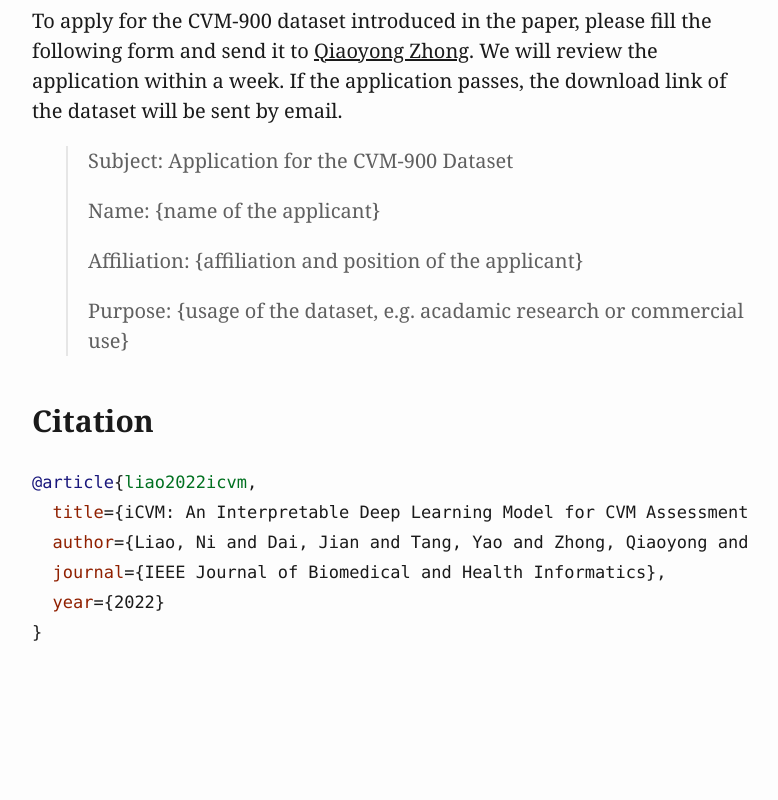
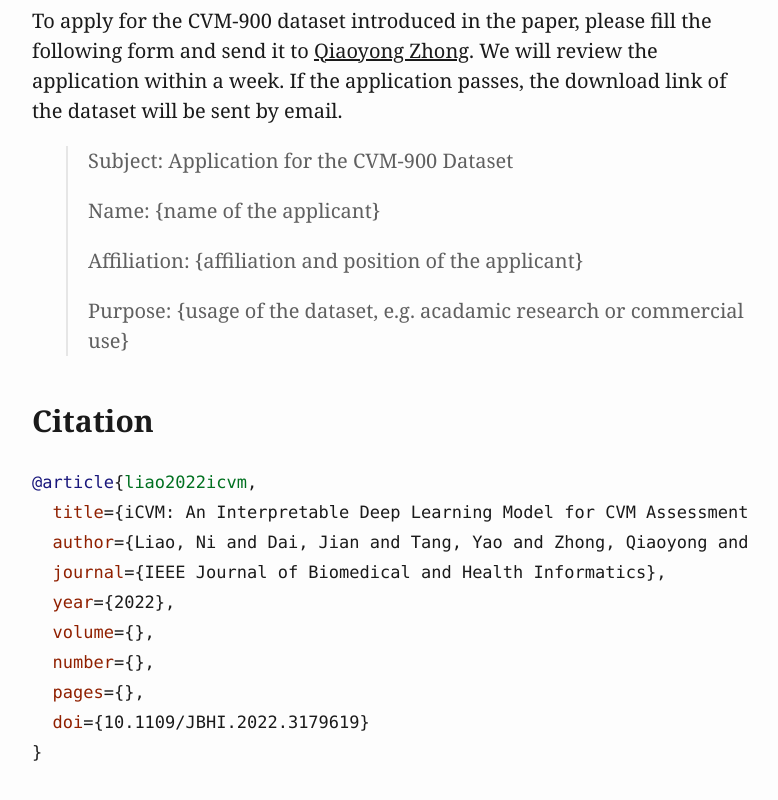
Before and after one commit to iCVM/iCVM.github.io, a plain HTML site: page index.html in a window 1280 px wide. Shown: the part 1842-2642 px from the top of the page, without its empty margins (248-1026 px from the left). Before the commit the page ends 2560 px from the top, so only its background shows below. Drawn offline with Linux system fonts and the light colour scheme.

Commit message:
add doi of the paper

```diff
--- a/index.html
+++ b/index.html
@@ -284,7 +284,11 @@ class="sourceCode bibtex"><code class="sourceCode bibtex"><span id="cb1-1"><a hr
 <span id="cb1-2"><a href="#cb1-2" aria-hidden="true" tabindex="-1"></a>  <span class="dt">title</span>={iCVM: An Interpretable Deep Learning Model for CVM Assessment under Label Uncertainty},</span>
 <span id="cb1-3"><a href="#cb1-3" aria-hidden="true" tabindex="-1"></a>  <span class="dt">author</span>={Liao, Ni and Dai, Jian and Tang, Yao and Zhong, Qiaoyong and Mo, Shuixue},</span>
 <span id="cb1-4"><a href="#cb1-4" aria-hidden="true" tabindex="-1"></a>  <span class="dt">journal</span>={IEEE Journal of Biomedical and Health Informatics},</span>
-<span id="cb1-5"><a href="#cb1-5" aria-hidden="true" tabindex="-1"></a>  <span class="dt">year</span>={2022}</span>
-<span id="cb1-6"><a href="#cb1-6" aria-hidden="true" tabindex="-1"></a>}</span></code></pre></div>
+<span id="cb1-5"><a href="#cb1-5" aria-hidden="true" tabindex="-1"></a>  <span class="dt">year</span>={2022},</span>
+<span id="cb1-6"><a href="#cb1-6" aria-hidden="true" tabindex="-1"></a>  <span class="dt">volume</span>={},</span>
+<span id="cb1-7"><a href="#cb1-7" aria-hidden="true" tabindex="-1"></a>  <span class="dt">number</span>={},</span>
+<span id="cb1-8"><a href="#cb1-8" aria-hidden="true" tabindex="-1"></a>  <span class="dt">pages</span>={},</span>
+<span id="cb1-9"><a href="#cb1-9" aria-hidden="true" tabindex="-1"></a>  <span class="dt">doi</span>={10.1109/JBHI.2022.3179619}</span>
+<span id="cb1-10"><a href="#cb1-10" aria-hidden="true" tabindex="-1"></a>}</span></code></pre></div>
 </body>
 </html>
```
Also changed, not shown: 1 other file.
